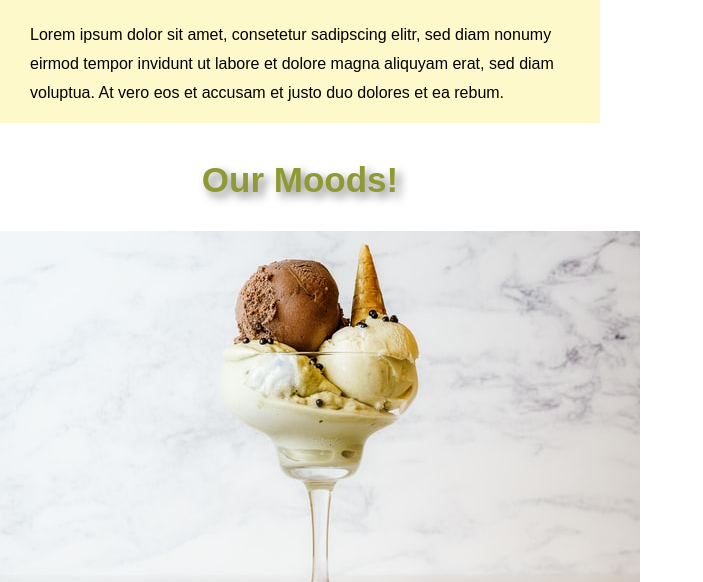
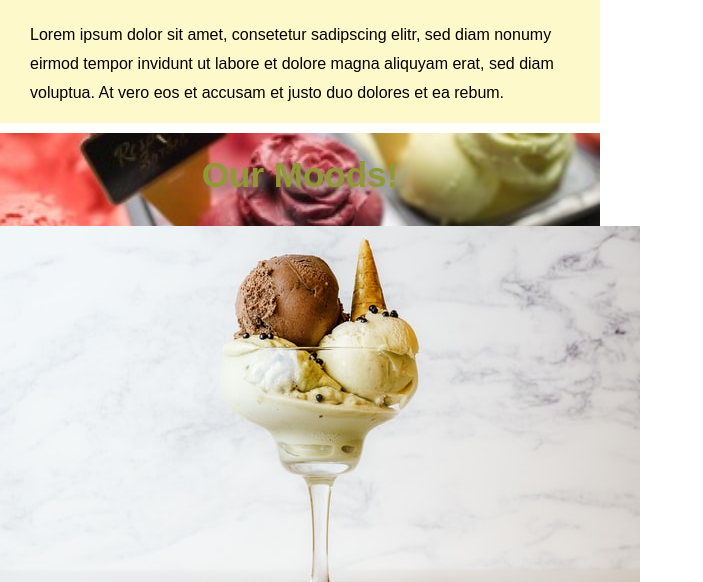
Before and after one commit to Gara0066/mtm6201-midterm, a plain HTML site: page index.html in a window 1280 px wide. Shown: the part 1520-2102 px from the top of the page, without its empty margins (0-703 px from the left). Drawn offline with Linux system fonts and the light colour scheme; a web font is replaced by a local one.

Commit message:
adds background image to moods section

```diff
--- a/css/styles.css
+++ b/css/styles.css
@@ -177,6 +177,8 @@ h2 {
 
 .who {
     background-color: #fef9ca;
+    margin: 0 auto;
+    padding-bottom: 0;
 }
 
 #check {
@@ -187,7 +189,14 @@ h2 {
     margin-left: 105px;
 }
 .ourMoods {
-    margin: 15px 0 25px 0;
+    margin-bottom: 15px;
+    background-image: url("../references/rose-icecream-derivatives/rose-icecream-320_x_106.jpg");
+    max-width: 100%;
+    background-repeat: no-repeat;
+    background-size: cover;
+    background-position: center;
+    position: relative;
+    height: 120px;
 }
 
 footer {
--- a/index.html
+++ b/index.html
@@ -74,8 +74,8 @@
         </div>
     </section>
     <section class="ourMoods">
-        <h2>Our Moods!</h2>
         <div class="moods">
+            <h2>Our Moods!</h2>
             <img src="references/our-moods1.jpg" alt="ice-cream-glass-cup">
         </div>
         <button type="button" id="check">Check more</button>
```
